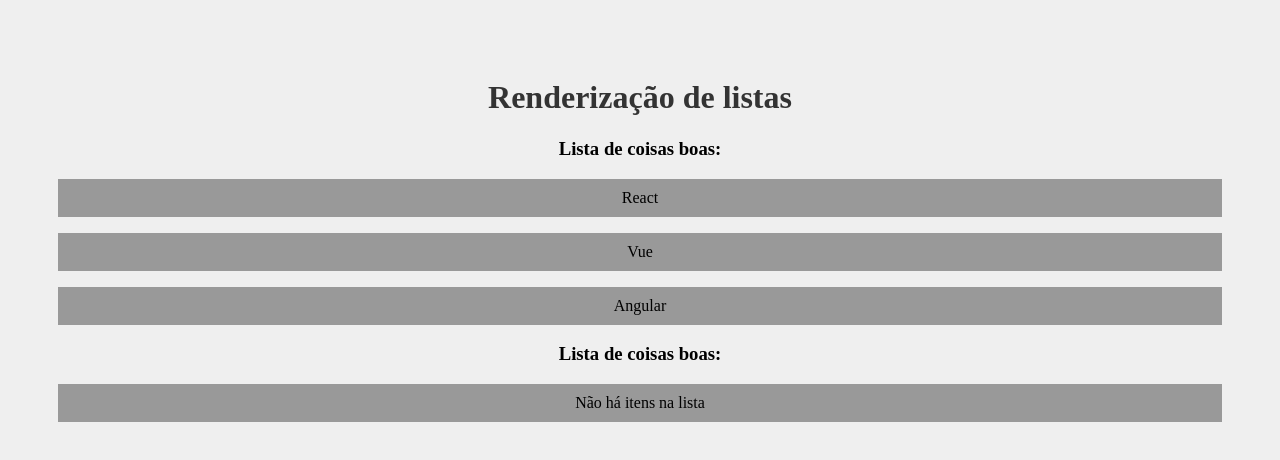
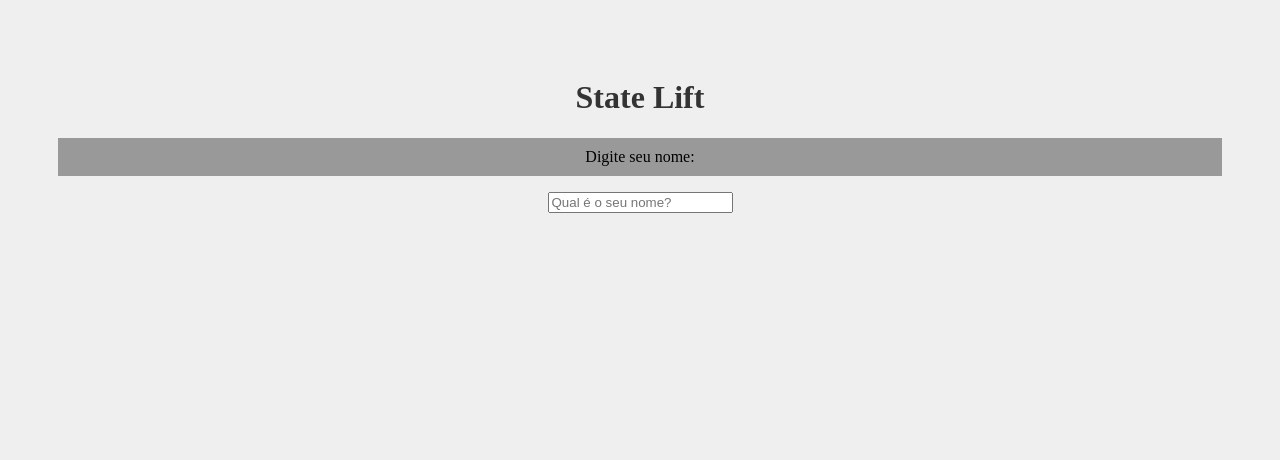
Before and after one commit to wellingtongmota/curso-react, a React (Create React App) app: page / in a window 1280 px wide. Shown: the top 460 px of the page. Built offline with nearby package versions, Linux system fonts and the light colour scheme.

Commit message:
Aula 14 - State Lift

```diff
--- a/src/App.js
+++ b/src/App.js
@@ -1,15 +1,16 @@
+import { useState } from 'react';
 import './App.css';
-import OutraLista from './componets/OutraLista';
+import Saudacao from './componets/Saudacao';
+import SeuNome from './componets/SeuNome';
 
 function App() {
-
-  const meusItens = ['React', 'Vue', 'Angular']
+  const [nome, setNome] = useState()
 
   return (
     <div className="App">
-      <h1>Renderização de listas</h1>
-      <OutraLista itens={meusItens} />
-      <OutraLista itens={[]}/>
+      <h1>State Lift</h1>
+      <SeuNome setNome={setNome} />
+      <Saudacao nome={nome}/>
     </div>
   );
 }
--- /dev/null
+++ b/src/componets/Saudacao.js
@@ -0,0 +1,7 @@
+const Saudacao = ({ nome }) => {
+  const gerarSaudacao = (algumNome) => `Olá ${algumNome}, tudo bem?`
+
+  return <>{nome && <p>{gerarSaudacao(nome)}</p>}</>
+}
+
+export default Saudacao
--- /dev/null
+++ b/src/componets/SeuNome.js
@@ -0,0 +1,10 @@
+const SeuNome = ({ setNome }) => {
+  return (
+    <div>
+      <p>Digite seu nome: </p>
+      <input type="text" placeholder="Qual é o seu nome?" onChange={(e) => setNome(e.target.value)} />
+    </div>
+  )
+}
+
+export default SeuNome
```
